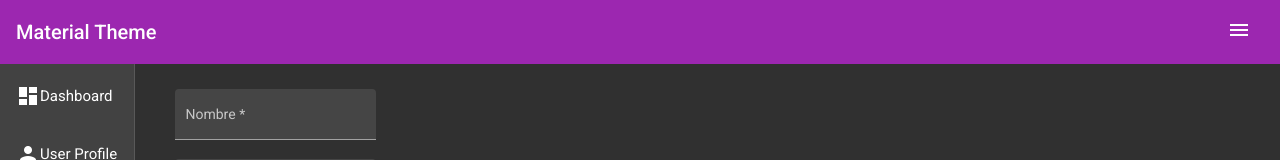
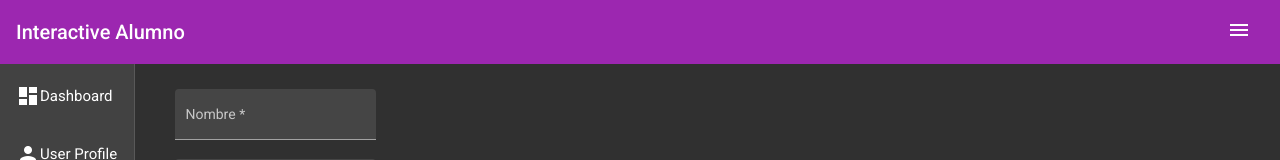
Before and after one commit to rayo80/ProyectoFinal-Coder, an Angular app: page / in a window 1280 px wide. Shown: the top 160 px of the page. Built offline with nearby package versions, Linux system fonts and the light colour scheme.

Commit message:
directiva pers implmentada

```diff
--- a/src/app/app.module.ts
+++ b/src/app/app.module.ts
@@ -13,6 +13,7 @@ import { AlumnosTableComponent } from './alumnos-table/alumnos-table.component';
 import { AlumnoContentComponent } from './alumno-content/alumno-content.component';
 import { JoinWordsPipe } from './custom/join-words.pipe';
 import { JoinPipe } from './custom/join.pipe';
+import { AumentarDirective } from './custom/aumentar.directive';
 
 @NgModule({
   declarations: [
@@ -23,7 +24,8 @@ import { JoinPipe } from './custom/join.pipe';
     AlumnosTableComponent,
     AlumnoContentComponent,
     JoinWordsPipe,
-    JoinPipe
+    JoinPipe,
+    AumentarDirective
   ],
   imports: [
     BrowserModule,
--- /dev/null
+++ b/src/app/custom/aumentar.directive.ts
@@ -0,0 +1,14 @@
+import { Directive, ElementRef } from '@angular/core';
+
+@Directive({
+  selector: '[appAumentar]'
+})
+export class AumentarDirective {
+
+  constructor(private elemento: ElementRef) {
+    elemento.nativeElement.style.fontSize = '20px';
+    //elemento.nativeElement.style.backgroundColor = 'yellow';
+  }
+
+
+}
--- a/src/app/toolbar/toolbar.component.html
+++ b/src/app/toolbar/toolbar.component.html
@@ -1,5 +1,5 @@
 <mat-toolbar color="primary" class="header">
-    <div>Material Theme</div>
+    <div appAumentar>Interactive Alumno</div>
     <span class="nav-tool-items">
       <mat-icon class="hamburger">menu</mat-icon>
     </span>
```
Also changed, not shown: 1 other file (tests, documents, lock files or other folders).
